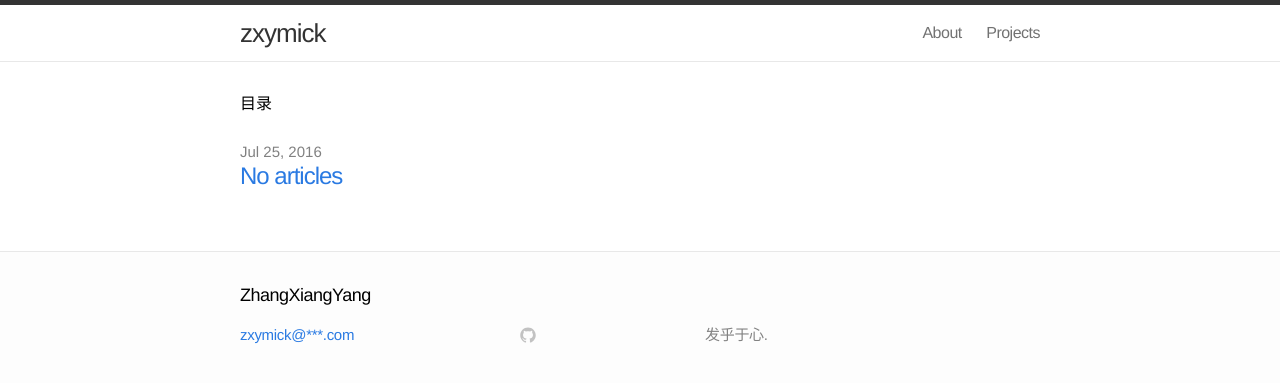
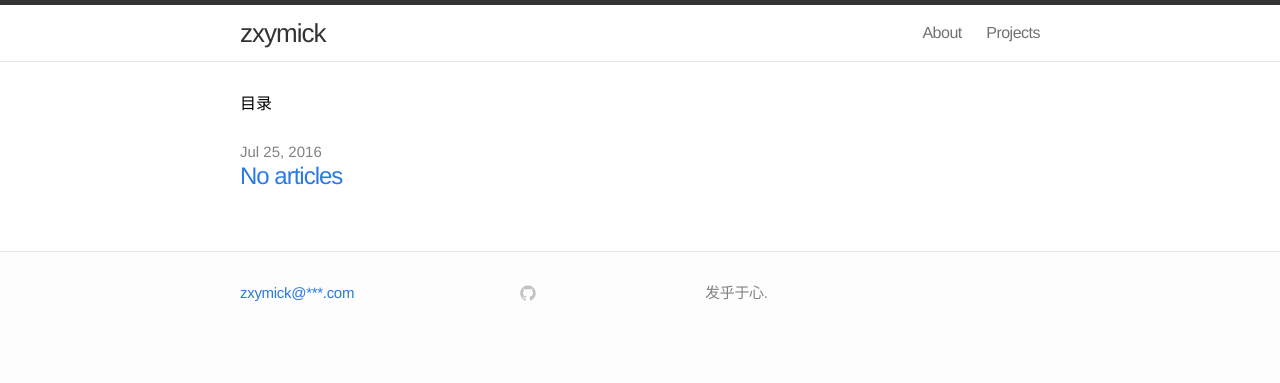
Before and after one commit to zxymick/zxymick.github.io, a Jekyll site: the page built from index.html, in a window 1280 px wide. Shown: the top 383 px of the page. Built offline with Jekyll 4.4.1, drawn with Linux system fonts in a browser that asks for light colours; Markdown is read by kramdown in place of the engine named in the settings.

Commit message:
删除foot 标题

```diff
--- a/_includes/footer.html
+++ b/_includes/footer.html
@@ -1,8 +1,6 @@
 <footer class="site-footer">
 
   <div class="wrap">
-
-    <h2 class="footer-heading">ZhangXiangYang</h2>
 
     <div class="footer-col-1 column">
       <ul>
```
